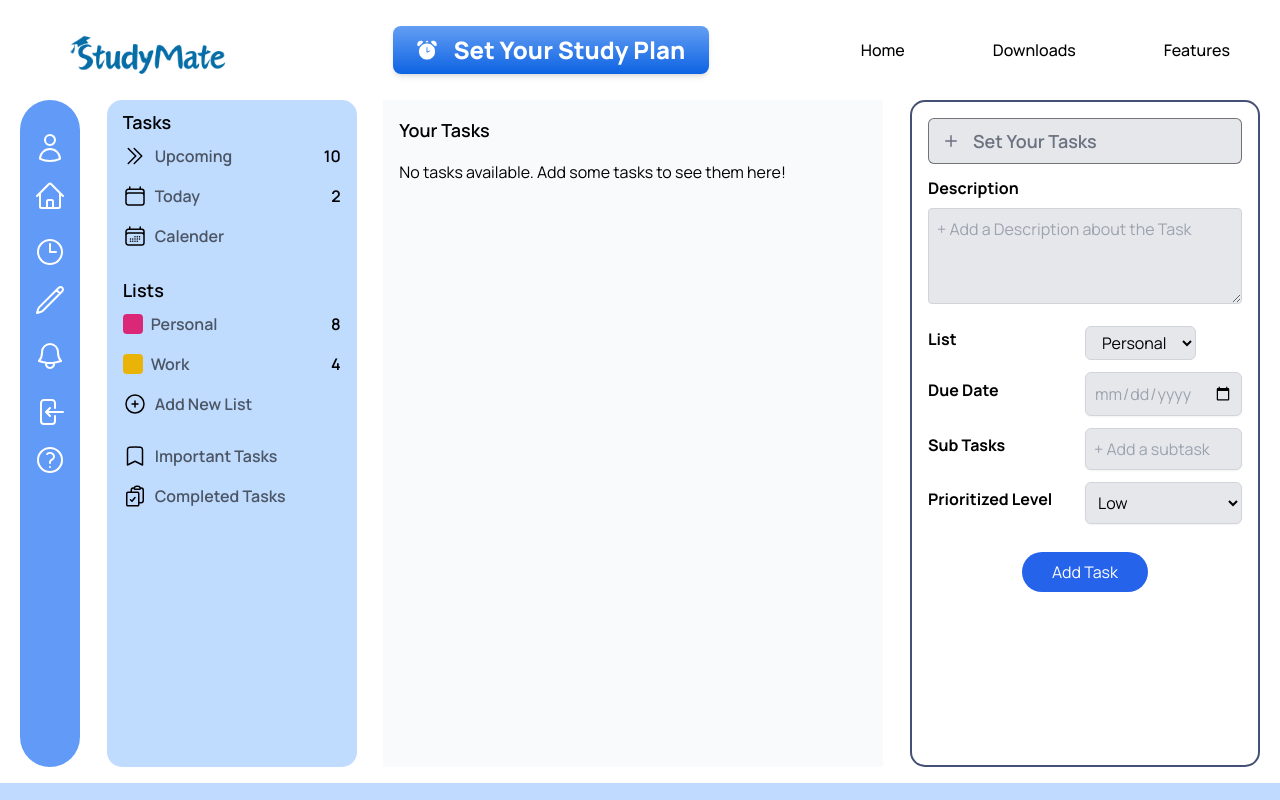
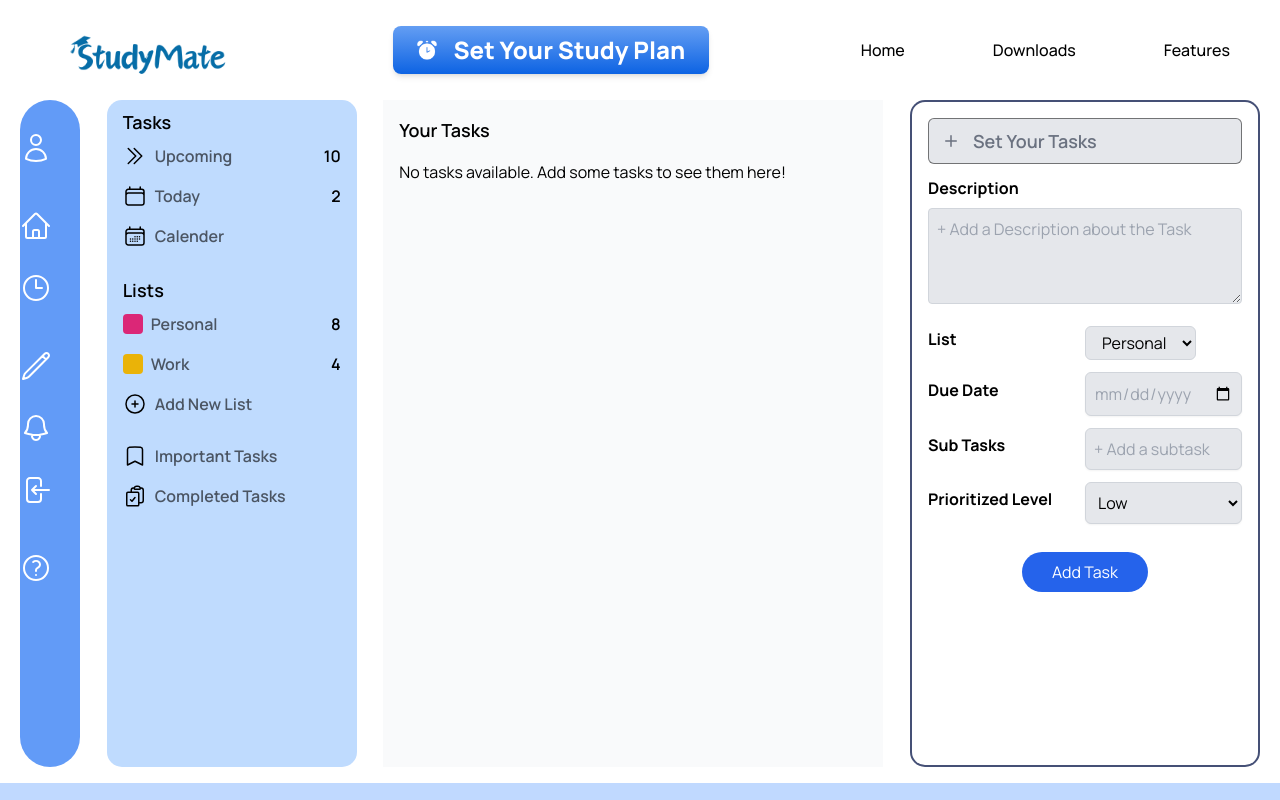
Before and after one commit to study-mate3/Study-Mate-2025-web, a React (Vite) app in the folder frontend/: page /to-do-after in a window 1280 px wide. Shown: the top 800 px of the page. Built offline with nearby package versions, Linux system fonts and the light colour scheme.

Commit message:
connect database to student dashboard

```diff
--- a/frontend/package.json
+++ b/frontend/package.json
@@ -11,8 +11,10 @@
   },
   "dependencies": {
     "@heroicons/react": "^2.1.5",
+    "chart.js": "^4.4.6",
     "firebase": "^10.14.0",
     "react": "^18.3.1",
+    "react-chartjs-2": "^5.2.0",
     "react-dom": "^18.3.1",
     "react-icons": "^5.2.1",
     "react-router-dom": "^6.26.0",
--- a/frontend/src/components/SidePanel.jsx
+++ b/frontend/src/components/SidePanel.jsx
@@ -1,33 +1,50 @@
-//SidePanel Component
 import React from 'react';
 import {
   UserIcon, HomeIcon, ClockIcon, PencilIcon, BellIcon, ArrowLeftOnRectangleIcon,
   QuestionMarkCircleIcon
 } from '@heroicons/react/24/outline';
-import { Link } from 'react-router-dom';
+import { useNavigate } from 'react-router-dom';
 
 const SidePanel = () => {
+  const navigate = useNavigate();
+
+  const handleNavigate = (path) => {
+    navigate(path);
+  };
+
   return (
     <div className="w-[60px] ml-[20px] bg-blue-500 bg-opacity-240 flex flex-col justify-between
     items-center py-4 rounded-full bg-opacity-80">
       {/* Top section icons */}
       <div className="space-y-6 mt-4">
-        <UserIcon className="h-8 w-8 text-white" />
+        {/* Example for navigating onClick */}
+        <button onClick={() => handleNavigate('/profile')}>
+          <UserIcon className="h-8 w-8 text-white hover:text-blue-950 cursor-pointer" />
+        </button>
 
-        {/* Wrap the HomeIcon with Link */}
-        <Link to="/home">
+        <button onClick={() => handleNavigate('/home')}>
           <HomeIcon className="h-8 w-8 mt-4 text-white hover:text-blue-950 cursor-pointer" />
-        </Link>
+        </button>
 
-        <ClockIcon className="h-8 w-8 text-white" />
-        <Link to="/to-do-before">
+        <button onClick={() => handleNavigate('/schedule')}>
+          <ClockIcon className="h-8 w-8 text-white hover:text-blue-950 cursor-pointer" />
+        </button>
+
+        <button onClick={() => handleNavigate('/to-do-before')}>
           <PencilIcon className="h-8 w-8 mt-4 text-white hover:text-blue-950 cursor-pointer" />
-        </Link>
-        <BellIcon className="h-8 w-8 text-white" />
-        <ArrowLeftOnRectangleIcon className="h-8 w-8 text-white" />
-        <Link to="/contact">
+        </button>
+
+        <button onClick={() => handleNavigate('/notifications')}>
+          <BellIcon className="h-8 w-8 text-white hover:text-blue-950 cursor-pointer" />
+        </button>
+
+        <button onClick={() => handleNavigate('/logout')}>
+          <ArrowLeftOnRectangleIcon className="h-8 w-8 text-white hover:text-blue-950 cursor-pointer" />
+        </button>
+
+        <button onClick={() => handleNavigate('/contact')}>
           <QuestionMarkCircleIcon className="h-8 w-8 mt-4 text-white hover:text-blue-950 cursor-pointer" />
-        </Link>
+        </button>
       </div>
     </div>
   );
--- a/frontend/src/pages/Login.jsx
+++ b/frontend/src/pages/Login.jsx
@@ -32,7 +32,7 @@ const Login = () => {
         const studentDoc=await getDoc(studentDocRef);
 
         if(studentDoc.exists()){
-          navigate('/home');
+          navigate('/student-dashboard');
         }else {
           console.log("No such user document in both collections!");
         }
--- a/frontend/src/pages/StudentDashboard.jsx
+++ b/frontend/src/pages/StudentDashboard.jsx
@@ -1,9 +1,41 @@
-import React from 'react';
+import React, { useEffect, useState } from 'react';
 import './StudentDashboard.css'
 import Navbar from './Navbar';
 import DailyStudyTimeDistribution from './DailyStudyTimeDistribution';
+import { auth ,db} from '../components/firebase';
+import { doc, getDoc } from 'firebase/firestore';
 
 const StudentDashboard = () => {
+    const [userDetails,setUserDetails]=useState(null);
+    const fetchUserData=async()=>{
+        auth.onAuthStateChanged(async(user)=>{
+            console.log(user);
+
+            const docRef = doc(db,"Students",user.uid);
+            const docSnap = await getDoc(docRef);
+            if(docSnap.exists()){
+                setUserDetails(docSnap.data());
+                console.log(docSnap.data());
+            }else{
+                console.log("user is not logged in")
+            }
+        })
+    };
+
+    useEffect(()=>{
+        fetchUserData();
+    },[])
+
+    async function handleLogout() {
+        try{
+            await auth.signOut();
+            //use navigate instead of this
+            window.location.href = "/login"
+            console.log("User logged out successfully")
+        }catch(error){
+            console.error("Error logging out:",error.message)
+        }
+    }
     return (
 
          <div className="dashboard-container">
@@ -11,7 +43,7 @@ const StudentDashboard = () => {
                       {/* Header section */}
           <header className="dashboard-header">
           <div className="greeting-text">
-            Hello Student01, Let's Check Out Your Progress!
+            Hello {userDetails?.fullname || "Student"}, Let's Check Out Your Progress!
         </div>
             <img className="header-image" src="https://i.imgur.com/oT4DJyC.jpeg" alt="Header Background" />
             <div className="profile-section">
--- a/frontend/src/routes/Routers.jsx
+++ b/frontend/src/routes/Routers.jsx
@@ -12,6 +12,7 @@ import OtpSubmissionPage from '../pages/OtpSubmissionPage'
 import ToDoBeforeLogin from '../pages/ToDoBeforeLogin.jsx'
 import ToDoAfterLogin from '../pages/ToDoAfterLogin.jsx'
 import ParentDashboard from '../pages/ParentDashboard.jsx'
+import StudentDashboard from '../pages/StudentDashboard.jsx'
 
 const Routers = () => {
   return (
@@ -27,6 +28,7 @@ const Routers = () => {
         <Route path='/to-do-before' element={<ToDoBeforeLogin/>} />
         <Route path='/to-do-after' element={<ToDoAfterLogin/>} />
         <Route path='/parent-dashboard' element={<ParentDashboard/>}/>
+        <Route path='/student-dashboard' element={<StudentDashboard/>}/>
     </Routes>
   )
 }
```
Also changed, not shown: 1 other file (tests, documents, lock files or other folders).
